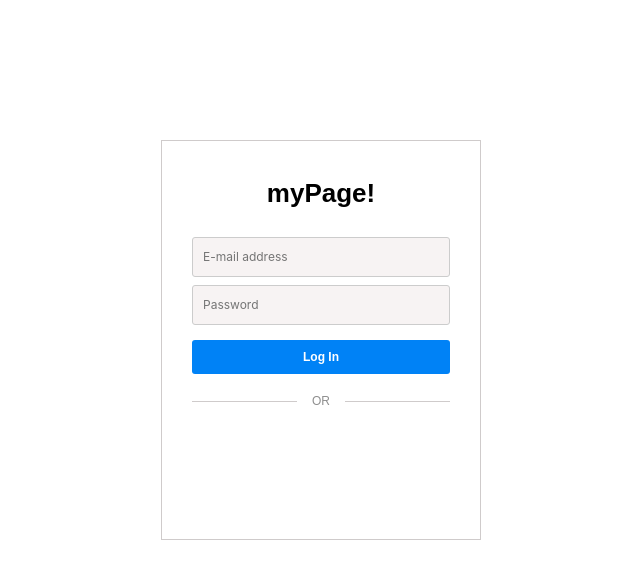
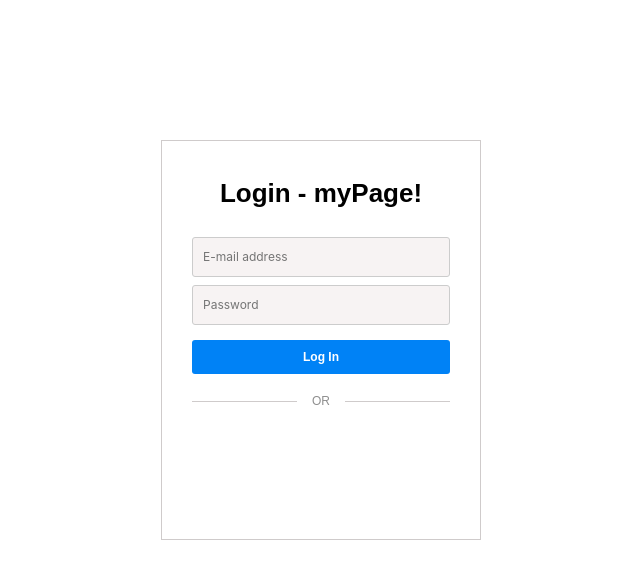
Before and after one commit to rbettN/myPage, a React (Create React App) app: page / in a window 1280 px wide. Shown: the top 578 px of the page, without its empty margins (319-959 px from the left). Built offline with nearby package versions, Linux system fonts and the light colour scheme.

Commit message:
Test of auto delete of branches after merge

```diff
--- a/src/Components/UI/Welcome/Welcome.js
+++ b/src/Components/UI/Welcome/Welcome.js
@@ -8,7 +8,7 @@
 
  const welcome = (props) => (
      <div>
-         <h1 className={classes.Welcome}>myPage!</h1>
+         <h1 className={classes.Welcome}>Login - myPage!</h1>
      </div>
  );
 
```
